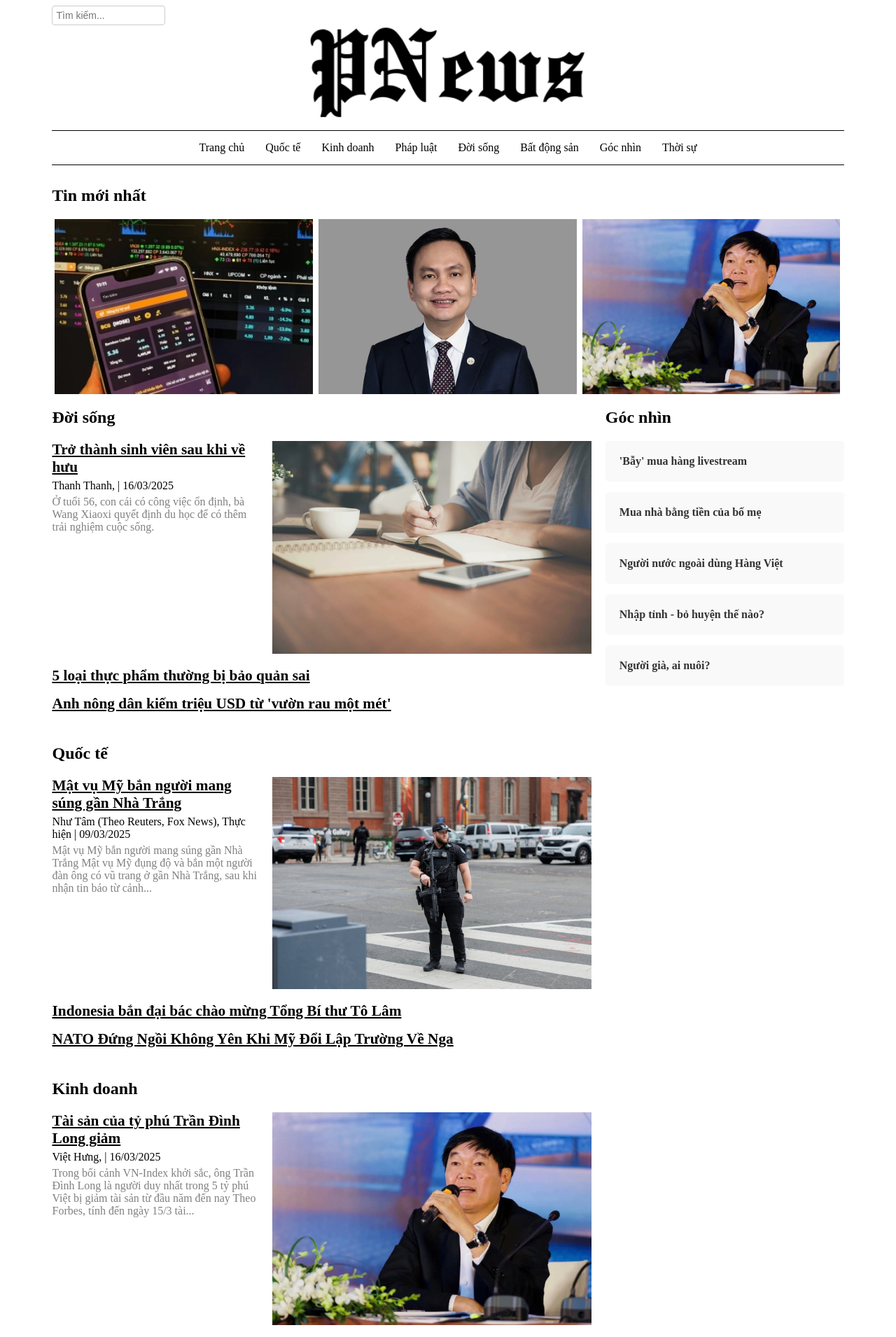
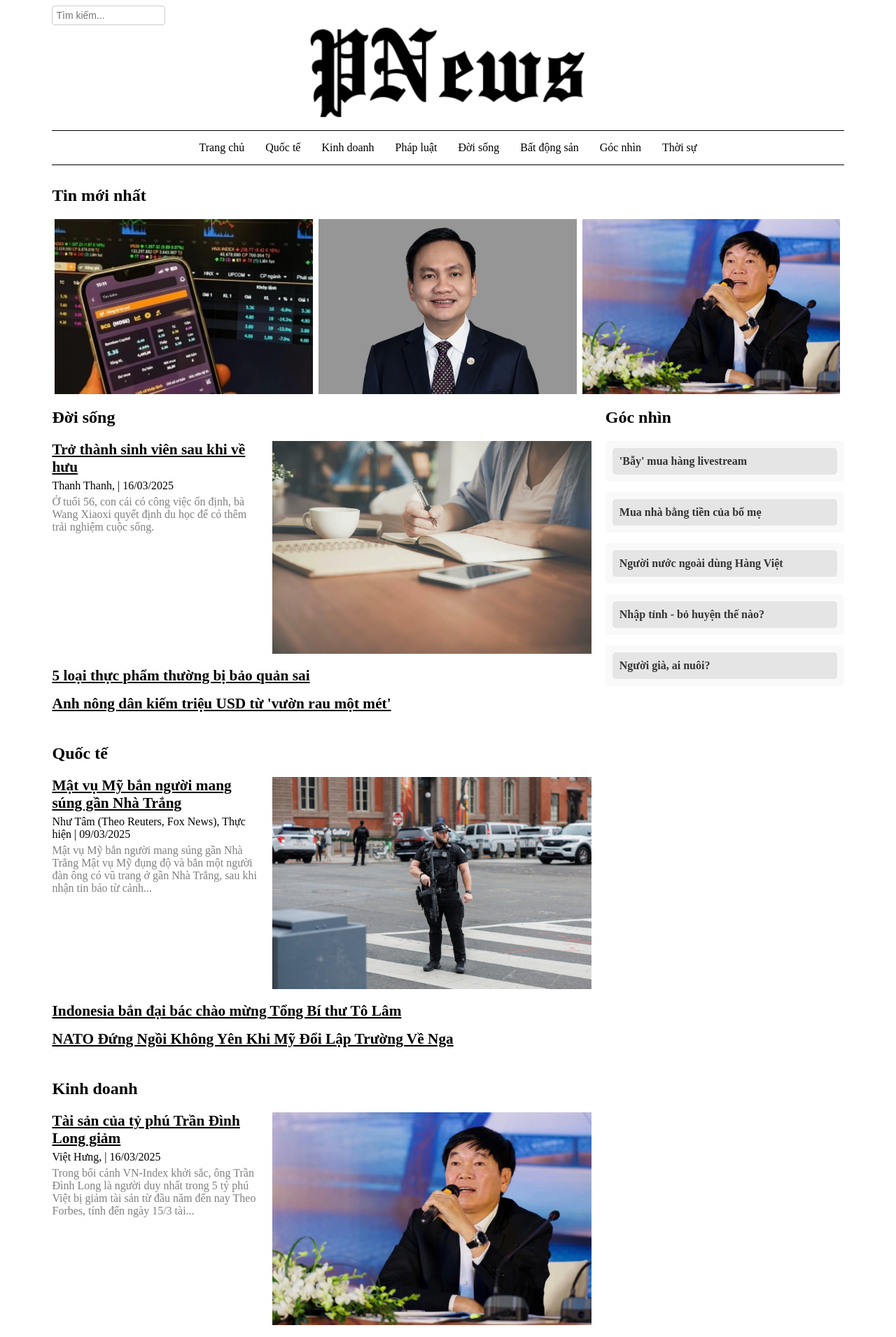
Before and after one commit to platsaver/newtech1, a Jekyll site: the page built from index.html, in a window 1280 px wide. Shown: the top 1910 px of the page at 70% size. Built offline with Jekyll 4.4.1, drawn with Linux system fonts in a browser that asks for light colours.

Commit message:
Updating faulty link

```diff
--- a/_layouts/category.html
+++ b/_layouts/category.html
@@ -10,7 +10,7 @@ layout: base
         <img class="list-image" src="{{ post.featured-image.path }}" />
       {%- endif -%}
 
-      <a class="post-list-headline" href="{{ post.url }}">{{ post.title }}</a>
+      <a class="post-list-headline" href="{{site.baseurl}}{{ post.url }}">{{ post.title }}</a>
       {%- assign date = post.date | date: "%d/%m/%Y" -%}
       {%- if post.author and post.author-title -%}
         <p class="post-list-byline">{{post.author}}, {{post.author-title}} | {{ date }}</p>
--- a/_sass/jekyll-news.scss
+++ b/_sass/jekyll-news.scss
@@ -513,6 +513,7 @@ hr {
   display: block;
   padding: 10px;
   color: #333; /* Màu chữ */
+  background-color: #E5E5E5;
   text-decoration: none; /* Bỏ gạch chân */
   border-radius: 5px; /* Bo góc */
   transition: background-color 0.3s ease; /* Hiệu ứng hover */
```
Also changed, not shown: 9 other files.
